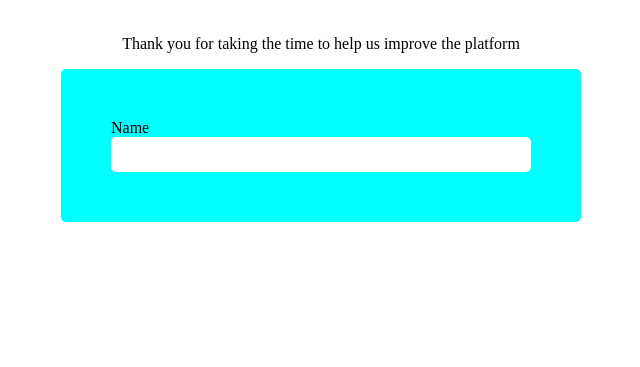
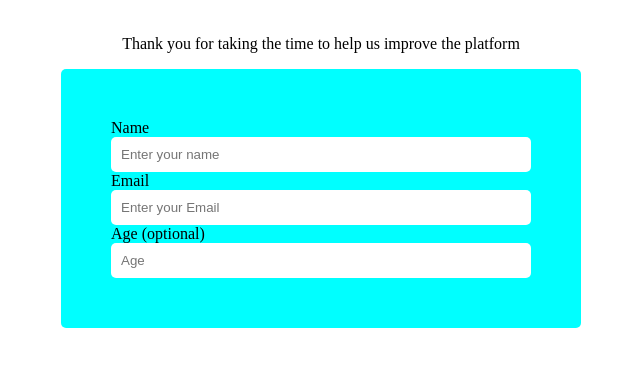
Before and after one commit to sagartd/mvcolab3, a plain HTML site: page index.html in a window 1280 px wide. Shown: the part 61-428 px from the top of the page, without its empty margins (319-959 px from the left). Drawn offline with Linux system fonts and the light colour scheme.

Commit message:
added email and age input to form

```diff
--- a/css/style.css
+++ b/css/style.css
@@ -1,6 +1,10 @@
 body {
   margin: 0;
   padding: 0;
+  /* background-image: url('https://cdn.freecodecamp.org/testable-projects-fcc/images/survey-form-background.jpeg'); */
+  background-size: cover;
+  background-repeat: no-repeat;
+  /* opacity: 50%; */
 }
 
 .main {
@@ -8,6 +12,8 @@ body {
   flex-direction: column;
   justify-content: center;
   align-items: center;
+  /* background-color: blue; */
+  /* opacity: 50%; */
 }
 
 .formdiv {
--- a/index.html
+++ b/index.html
@@ -15,7 +15,13 @@
       <div class="formdiv">
         <form action="" id="survey-form">
           <label for="name">Name</label>
-          <input type="text" id="name" />
+          <input type="text" id="name" required placeholder="Enter your name" />
+
+          <label for="email">Email</label>
+          <input type="email" id="email" required placeholder="Enter your Email" />
+
+          <label for="age">Age (optional)</label>
+          <input type="text" id="age"  placeholder="Age" />
         </form>
       </div>
     </div>
```
